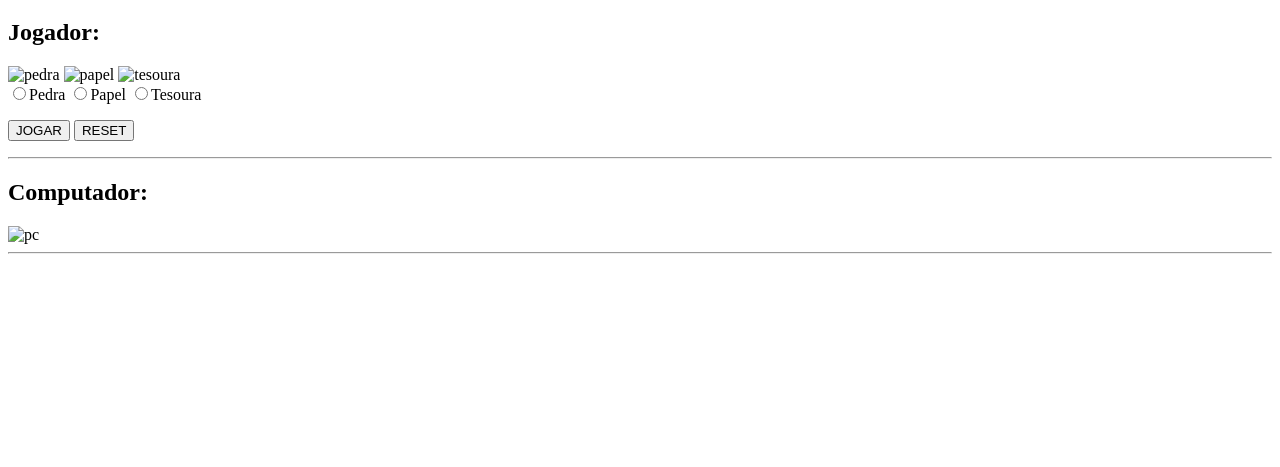
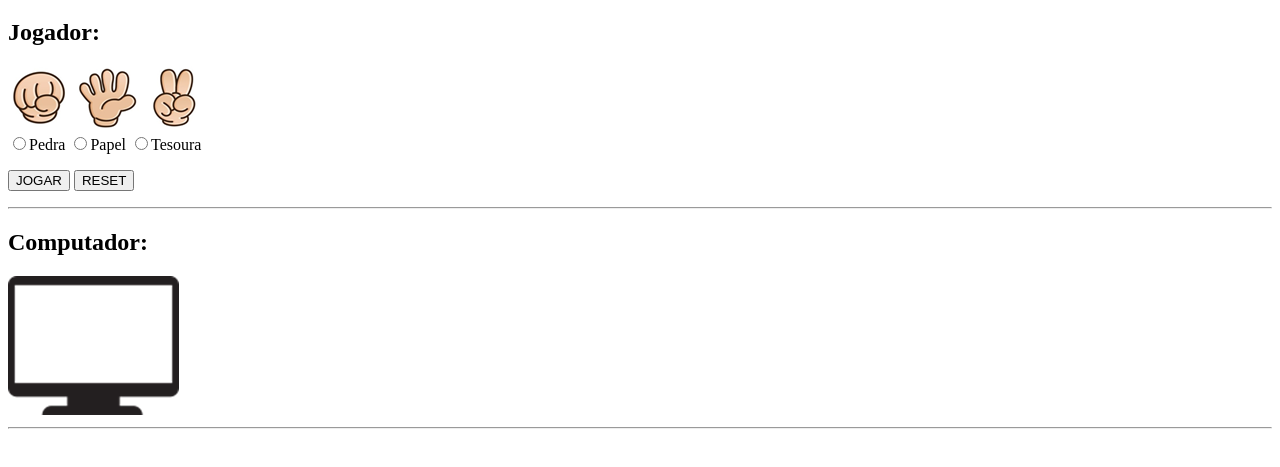
Before and after one commit to emmanuel-lacerd4/jokenpo, a plain HTML site: page index.html in a window 1280 px wide. Shown: the part 61-528 px from the top of the page. Drawn offline with Linux system fonts and the light colour scheme; the site is published under a folder, as on GitHub Pages, so addresses that start at the root find nothing.

Commit message:
modificado index.html

```diff
--- a/index.html
+++ b/index.html
@@ -13,9 +13,9 @@
 <body>
     <h1>Jokenpô</h1>
     <h2>Jogador:</h2>
-    <img src="/img/pedra.png" alt="pedra">
-    <img src="/img/papel.png" alt="papel">
-    <img src="/img/tesoura.png" alt="tesoura">
+    <img src="img/pedra.png" alt="pedra">
+    <img src="img/papel.png" alt="papel">
+    <img src="img/tesoura.png" alt="tesoura">
     <form name="frmJokenpo">
         <input type="radio" name="grupo" id="pedra">Pedra
         <input type="radio" name="grupo" id="papel">Papel
@@ -27,7 +27,7 @@
     </form>
     <hr>
     <h2>Computador:</h2>
-    <img src="/img/pc.png" alt="pc" id="pc">
+    <img src="img/pc.png" alt="pc" id="pc">
     <hr>
     <h3 id="placar"></h3>
 
```
